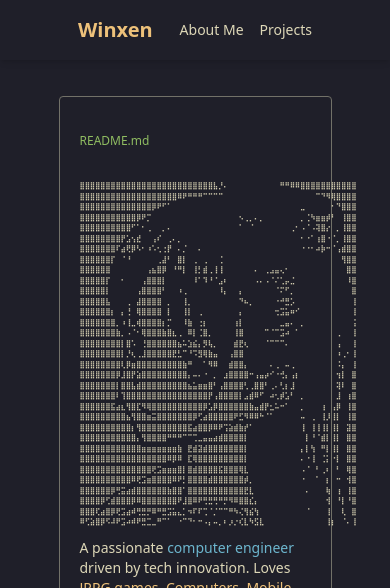
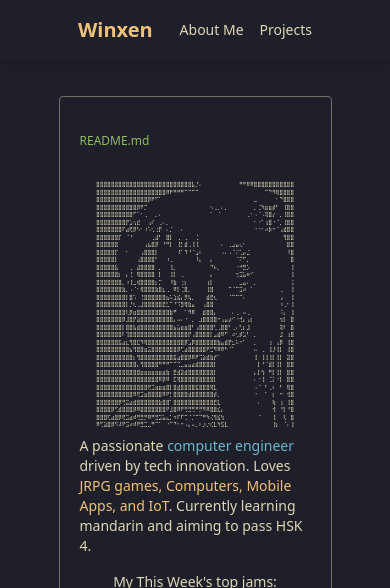
Before and after one commit to winxene/winxen, a Next.js app: page / in a window 390 px wide. Shown: the top 588 px of the page. Built offline with nearby package versions, Linux system fonts and the light colour scheme.

Commit message:
fix: fixed the assets from overlapping

```diff
--- a/src/components/assets/AsciiArt.tsx
+++ b/src/components/assets/AsciiArt.tsx
@@ -51,7 +51,7 @@ const AsciiArt: FC<AsciiArtProps> = ({ src }: AsciiArtProps) => {
 
   return (
     <pre
-      className="text-[7px] text-center lg:text-xs whitespace-pre-wrap cursor-pointer"
+      className="text-[5px] text-center lg:text-xs whitespace-pre-wrap cursor-pointer"
       onClick={handleToggle}
       title="Toggle color/plain"
     >
```
